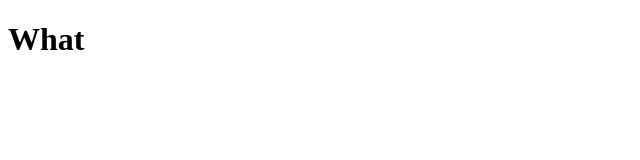
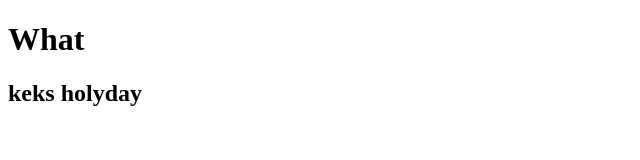
Before and after one commit to maratatom/gittest, a plain HTML site: page index.html in a window 1280 px wide. Shown: the whole page, without its empty margins (0-640 px from the left). Drawn offline with Linux system fonts and the light colour scheme.

Commit message:
Добавили надпись h2

```diff
--- a/index.html
+++ b/index.html
@@ -7,6 +7,7 @@
 </head>
 <body>
     <h1>What </h1>
+    <h2>keks holyday</h2>
 
     </body
 </html>
```
